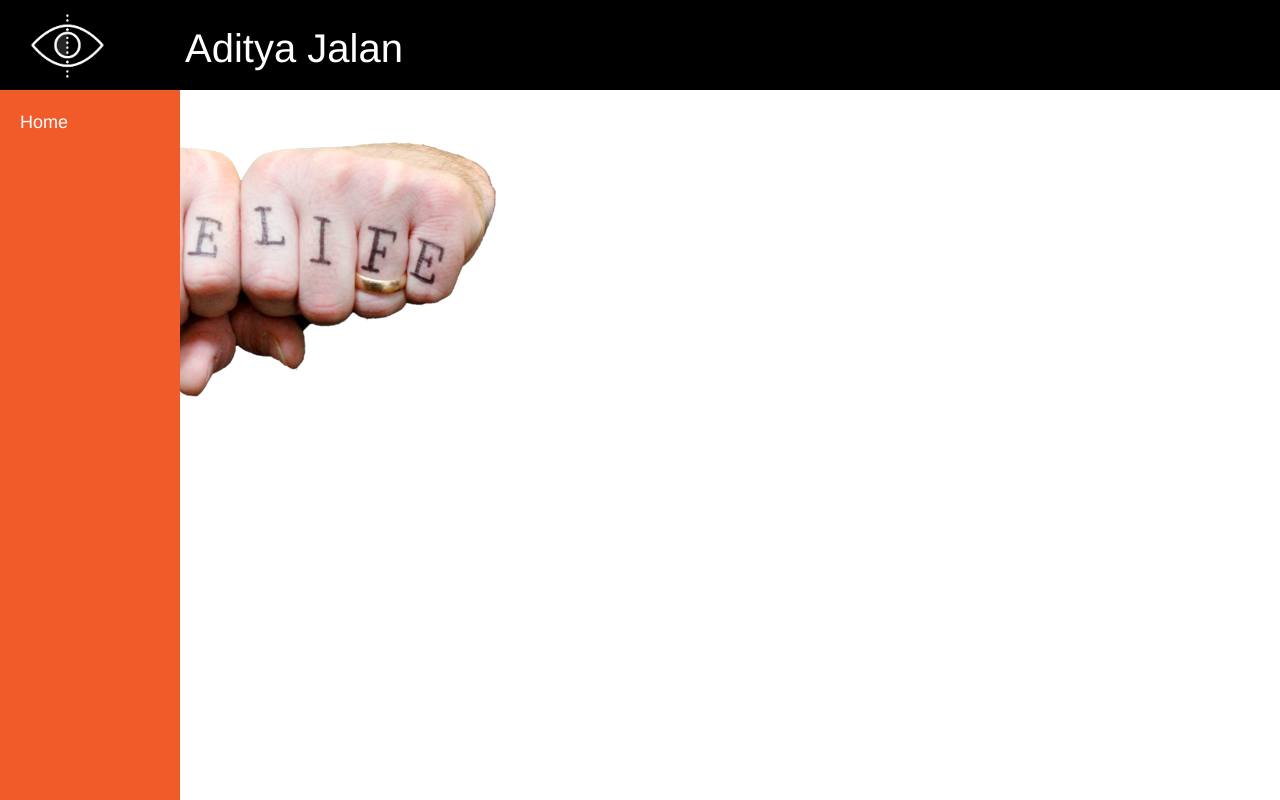
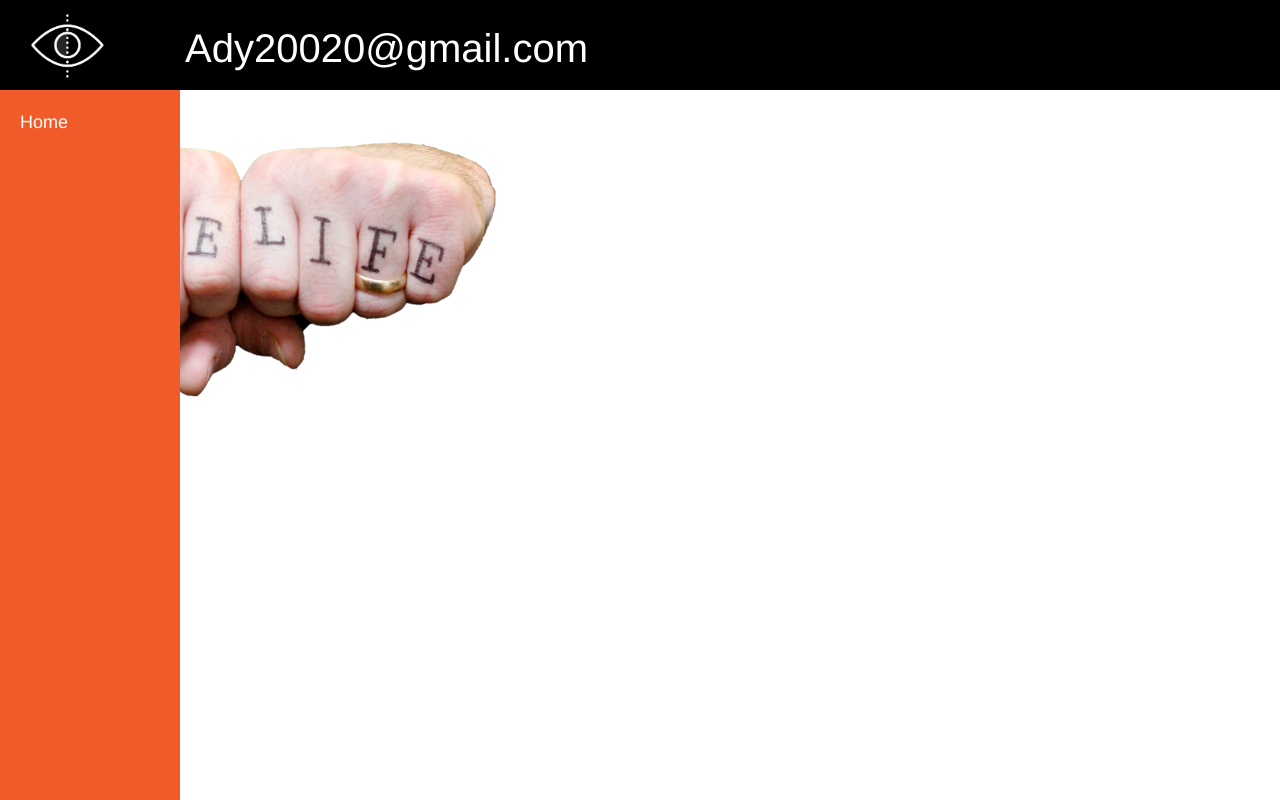
Before and after one commit to ady20020/React_Router, a React app: page / in a window 1280 px wide. Built offline with nearby package versions, Linux system fonts and the light colour scheme.

Commit message:
Update Header.js

```diff
--- a/src/components/layout/Header.js
+++ b/src/components/layout/Header.js
@@ -10,7 +10,7 @@ const Header = () => {
             </a>
 
             <div className='header-text'>
-                Aditya Jalan
+                Ady20020@gmail.com
             </div>
 
         </header>
```
